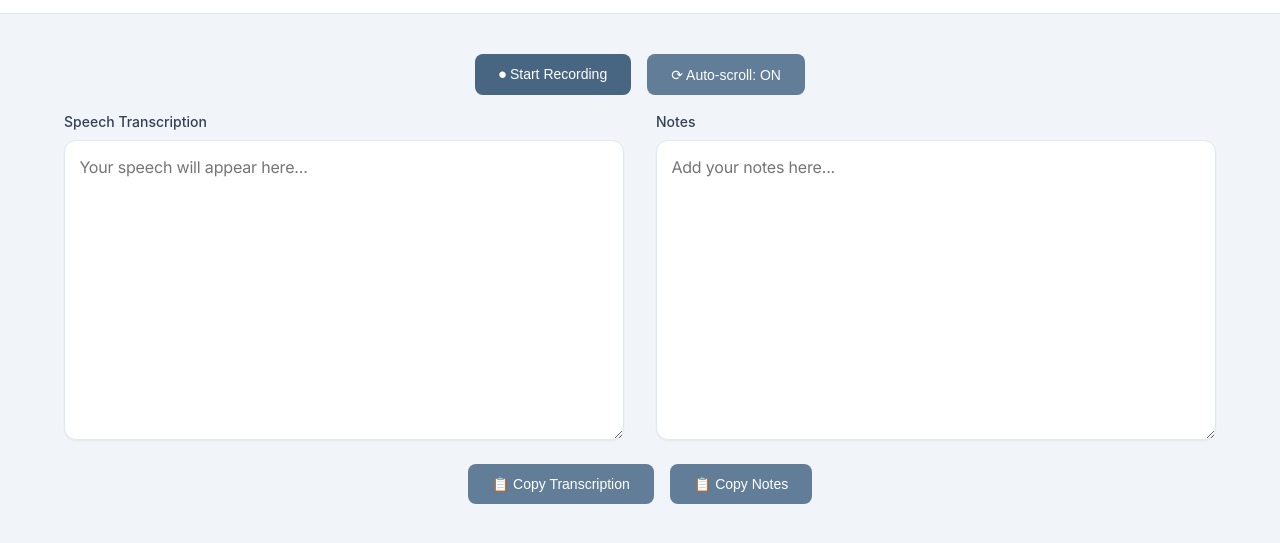
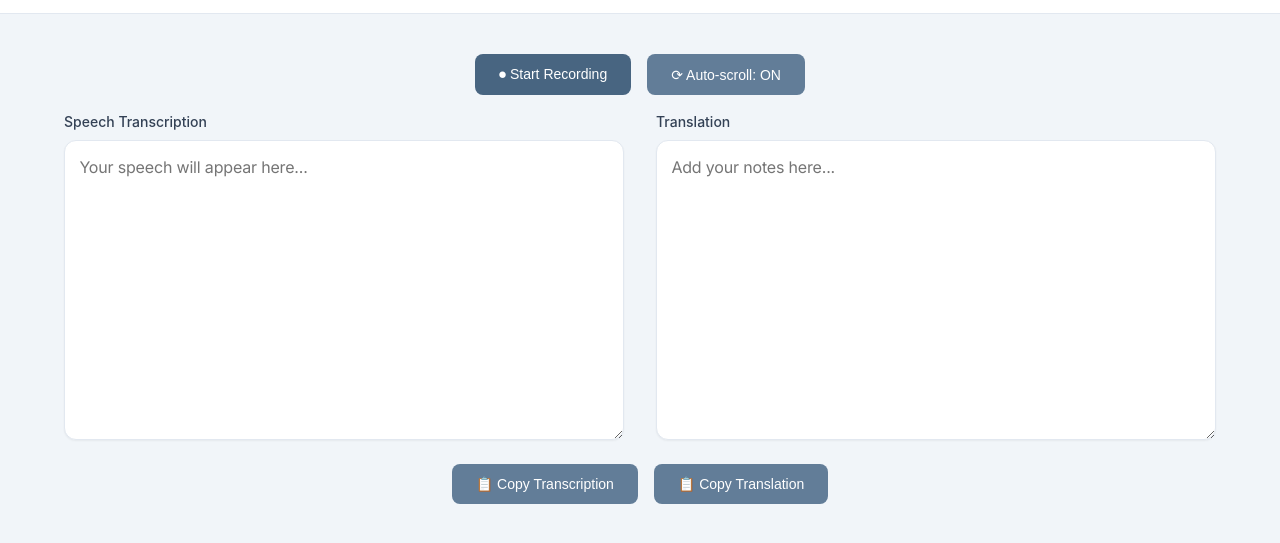
Before and after one commit to hyobinnSeo/WordFlow, a website: page public/index.html in a window 1280 px wide. Shown: the part 55-598 px from the top of the page. Drawn offline with nearby package versions, Linux system fonts and the light colour scheme.

Commit message:
CSS 수정

```diff
--- a/public/app.js
+++ b/public/app.js
@@ -8,7 +8,7 @@ const socket = io({
 const recordButton = document.getElementById('recordButton');
 const autoScrollButton = document.getElementById('autoScrollButton');
 const transcriptionArea = document.getElementById('transcription');
-const translationArea = document.getElementById('secondary-text');
+const translationArea = document.getElementById('translation');
 const copyTranscriptionButton = document.getElementById('copyTranscriptionButton');
 const copyTranslationButton = document.getElementById('copyTranslationButton');
 
--- a/public/index.html
+++ b/public/index.html
@@ -41,13 +41,13 @@
                 </div>
 
                 <div class="text-container">
-                    <label for="secondary-text" class="text-sm font-medium text-gray-700">
-                        Notes
+                    <label for="translation" class="text-sm font-medium text-gray-700">
+                        Translation
                     </label>
                     <textarea
-                        id="secondary-text"
+                        id="translation"
                         placeholder="Add your notes here..."
-                        aria-label="Additional notes area"
+                        aria-label="Translation area"
                     ></textarea>
                 </div>
             </div>
@@ -57,7 +57,7 @@
                     📋 Copy Transcription
                 </button>
                 <button id="copyTranslationButton" class="control-button copy-button">
-                    📋 Copy Notes
+                    📋 Copy Translation
                 </button>
             </div>
         </div>
--- a/public/styles.css
+++ b/public/styles.css
@@ -150,7 +150,7 @@ body {
   color: var(--gray-700);
 }
 
-#transcription, #secondary-text {
+#transcription, #translation {
   width: 100%;
   height: 300px;
   padding: 0.9rem;
@@ -166,7 +166,7 @@ body {
   letter-spacing: -0.011em;
 }
 
-#transcription:focus, #secondary-text:focus {
+#transcription:focus, #translation:focus {
   outline: none;
   border-color: var(--navy-400);
   box-shadow: 0 0 0 3px rgba(98, 125, 152, 0.1);
```
